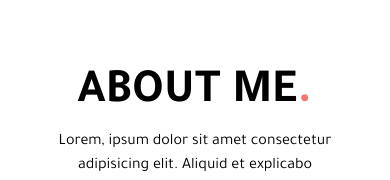
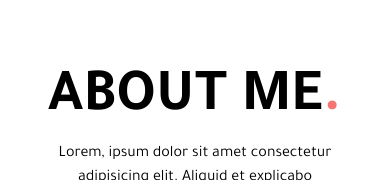
Before and after one commit to iY001/Tony-s-Project, a React (Create React App) app in the folder Client Side/: page / in a window 390 px wide. Shown: the part 1117-1297 px from the top of the page. Built offline with nearby package versions, Linux system fonts and the light colour scheme.

Commit message:
last text

```diff
--- a/Client Side/src/Pages/(LandingPage)/components/About.jsx
+++ b/Client Side/src/Pages/(LandingPage)/components/About.jsx
@@ -6,7 +6,7 @@ function About() {
         <div id='about' class="w-[100%] h-32"></div>
       <div className='w-full py-5 h-auto'>
         <div className='w-full flex flex-col justify-center items-center '>
-            <h1 className='text-5xl md:text-6xl lg:text-7xl font-bold uppercase'>About me<span className='text-[#f57573]'>.</span></h1>
+            <h1 className='text-6xl lg:text-7xl font-bold uppercase'>About me<span className='text-[#f57573]'>.</span></h1>
             <p className=' w-[75%] mt-3 text-center  md:text-lg lg:text-xl'>Lorem, ipsum dolor sit amet consectetur adipisicing elit. Aliquid et explicabo excepturi! Quaerat illo sunt asperiores tempore perferendis provident aliquid earum velit magni veritatis, sapiente nesciunt! Dolore quasi dicta molestiae? Lorem, ipsum dolor sit amet consectetur adipisicing elit. Reprehenderit.</p>
             <video src={video} controls className='mt-3 w-[70%] mx-auto py-10'></video>
         </div>
```
